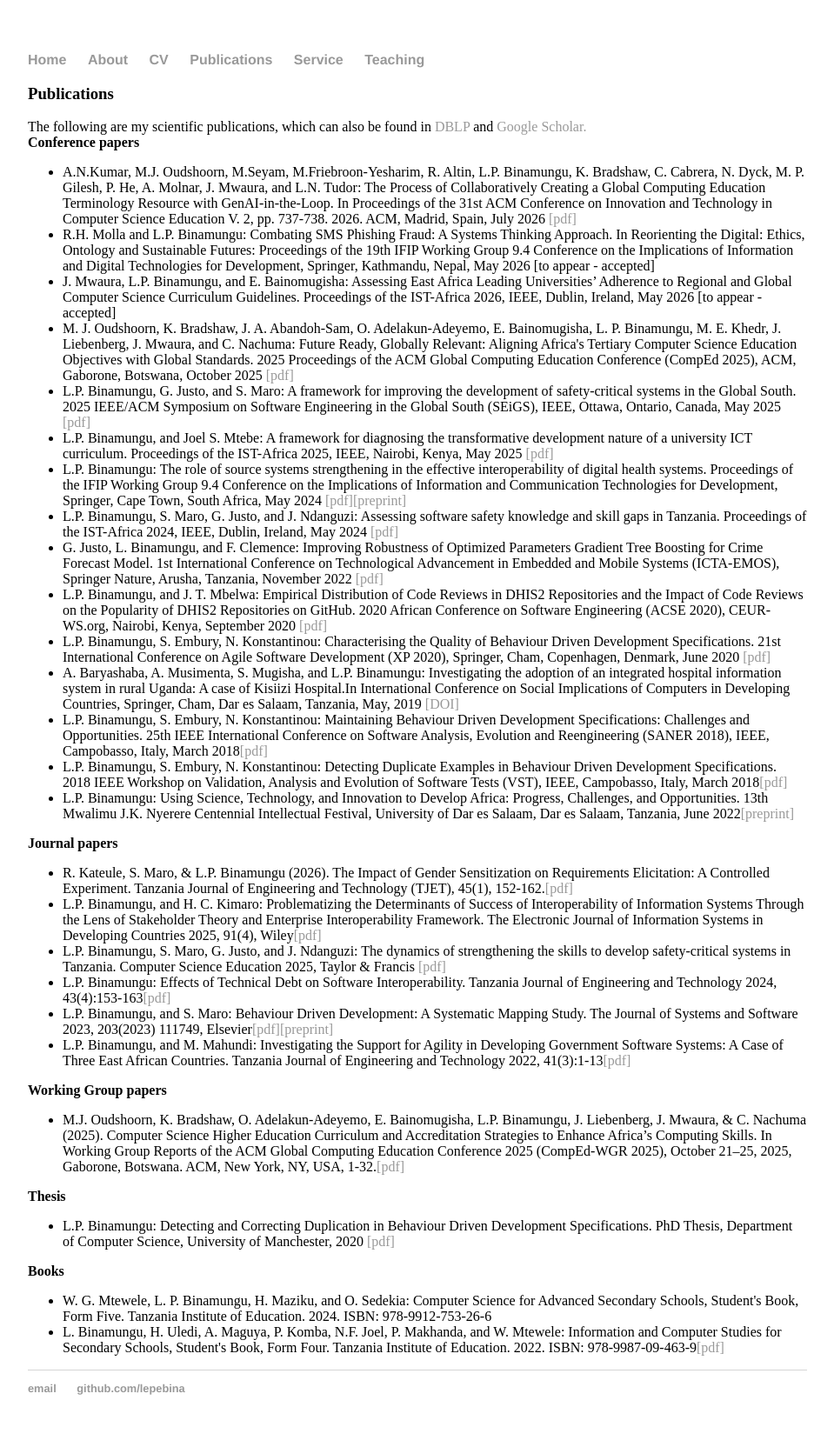
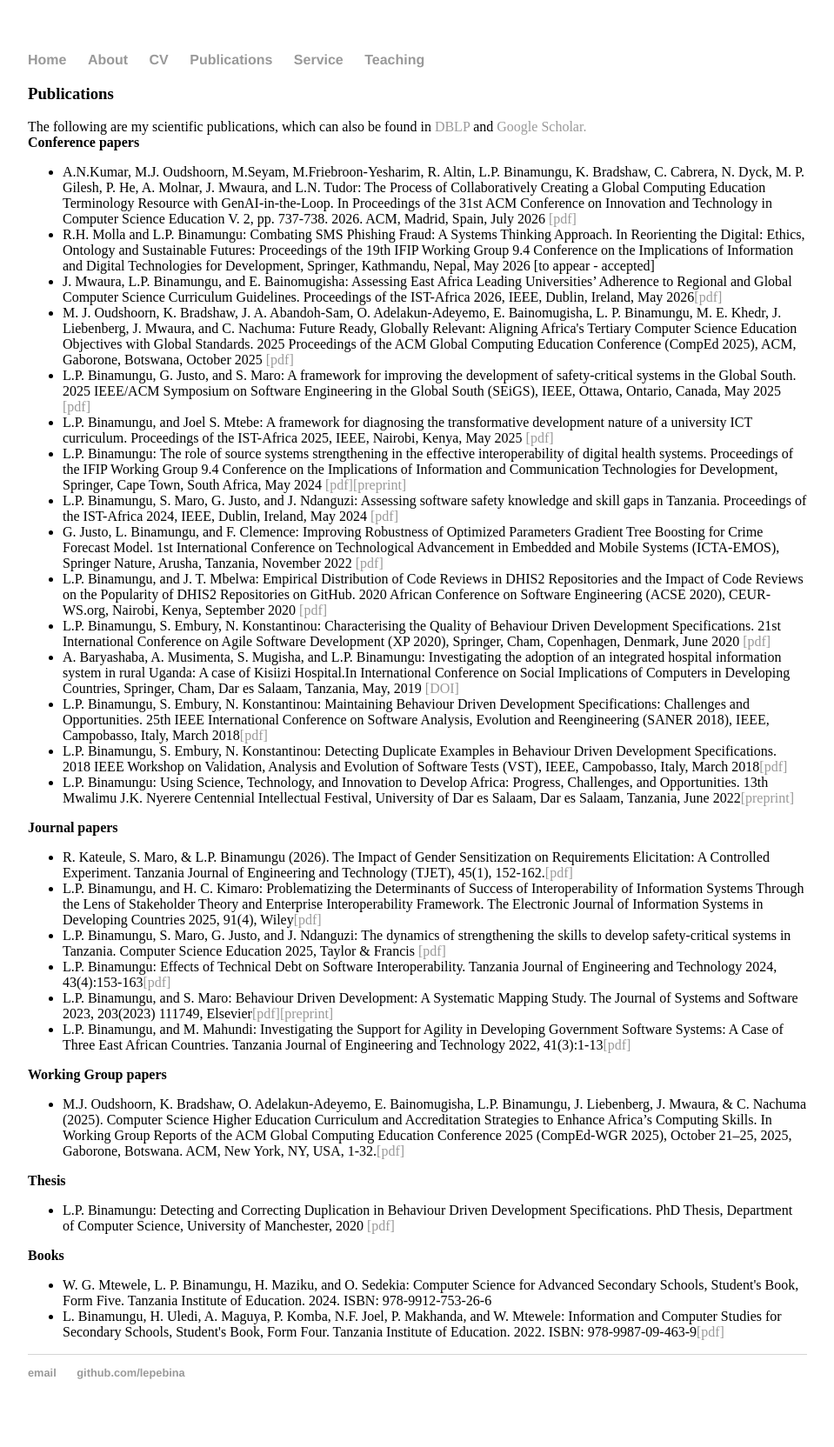
Before and after one commit to lepebina/lepebina.github.io, a Jekyll site: the page built from publications.html, in a window 1280 px wide. Shown: the whole page at 87% size, without its empty margins (160-1119 px from the left). Built offline with Jekyll 4.4.1, drawn with Linux system fonts in a browser that asks for light colours.

Commit message:
Update publications.html

```diff
--- a/publications.html
+++ b/publications.html
@@ -10,7 +10,7 @@ title: Leonard Peter Binamungu
 	<ul>
 	   	<li>A.N.Kumar, M.J. Oudshoorn, M.Seyam, M.Friebroon-Yesharim, R. Altin, L.P. Binamungu, K. Bradshaw, C. Cabrera, N. Dyck, M. P. Gilesh, P. He, A. Molnar, J. Mwaura, and L.N. Tudor: The Process of Collaboratively Creating a Global Computing Education Terminology Resource with GenAI-in-the-Loop. In Proceedings of the 31st ACM Conference on Innovation and Technology in Computer Science Education V. 2, pp. 737-738. 2026. ACM,  Madrid, Spain, July 2026 <a href="https://doi.org/10.1145/3803401.3812050">[pdf]</a></li>
 		<li>R.H. Molla and L.P. Binamungu: Combating SMS Phishing Fraud: A Systems Thinking Approach. In Reorienting the Digital: Ethics, Ontology and Sustainable Futures: Proceedings of the 19th IFIP Working Group 9.4 Conference on the Implications of Information and Digital Technologies for Development, Springer,  Kathmandu, Nepal, May 2026 [to appear - accepted]</li>
-         <li>J. Mwaura, L.P. Binamungu, and E. Bainomugisha: Assessing East Africa Leading Universities’ Adherence to Regional and Global Computer Science Curriculum Guidelines. Proceedings of the IST-Africa 2026, IEEE, Dublin, Ireland, May 2026 [to appear - accepted]</li>
+         <li>J. Mwaura, L.P. Binamungu, and E. Bainomugisha: Assessing East Africa Leading Universities’ Adherence to Regional and Global Computer Science Curriculum Guidelines. Proceedings of the IST-Africa 2026, IEEE, Dublin, Ireland, May 2026<a href="http://www.ist-africa.org/conference2026/outbox/ISTAfrica_Paper_ref_197_15235.pdf">[pdf]</a></li>
 		<li>M. J. Oudshoorn, K. Bradshaw, J. A. Abandoh-Sam, O. Adelakun-Adeyemo, E. Bainomugisha, L. P. Binamungu, M. E. Khedr, J. Liebenberg, J. Mwaura, and C. Nachuma: Future Ready, Globally Relevant: Aligning Africa's Tertiary Computer Science Education Objectives with Global Standards. 2025 Proceedings of the ACM Global Computing Education Conference (CompEd 2025), ACM, Gaborone, Botswana, October 2025 <a href="https://dl.acm.org/doi/abs/10.1145/3736251.3749527">[pdf]</a></li>
 		<li>L.P. Binamungu, G. Justo, and S. Maro:  A framework for improving the development of safety-critical systems in the Global South. 2025 IEEE/ACM Symposium on Software Engineering in the Global South (SEiGS), IEEE, Ottawa, Ontario, Canada, May 2025 <a href="https://doi.org/10.1109/SEiGS66664.2025.00005">[pdf]</a></li>
 	    <li>L.P. Binamungu, and Joel S. Mtebe: A framework for diagnosing the transformative development nature of a university ICT curriculum. Proceedings of the IST-Africa 2025, IEEE, Nairobi, Kenya, May 2025 <a href="http://www.ist-africa.org/Conference2025/outbox/ISTAfrica_Paper_ref_196_14452.pdf">[pdf]</a></li>
```
